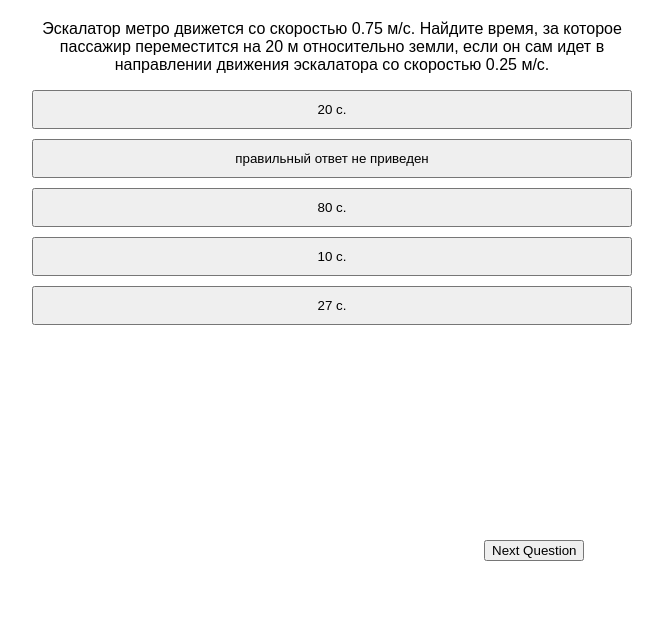
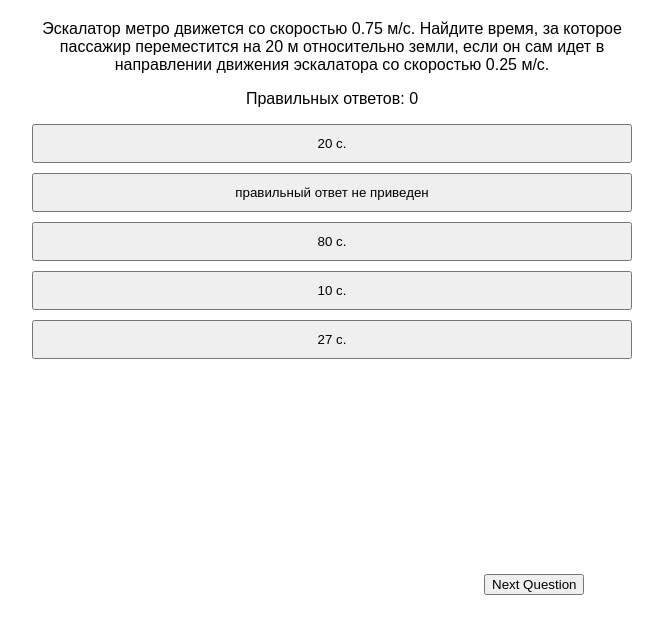
Before and after one commit to SultanKent/qui, a plain HTML site: page index.html in a window 1280 px wide. Shown: the whole page, without its empty margins (308-971 px from the left). Drawn offline with nearby package versions, Linux system fonts and the light colour scheme.

Commit message:
Update index.html

```diff
--- a/index.html
+++ b/index.html
@@ -12,6 +12,7 @@
   <div id="quiz-container">
     <div id="question-container">
       <p id="question-text"></p>
+      <p id="correct-count">правильных ответов: 0</p> <!-- New element for count -->
       <div id="answer-options"></div>
     </div>
     <canvas id="question-chart" width="400" height="200"></canvas>
```
Lines whose indentation alone changed are shown as unchanged.
